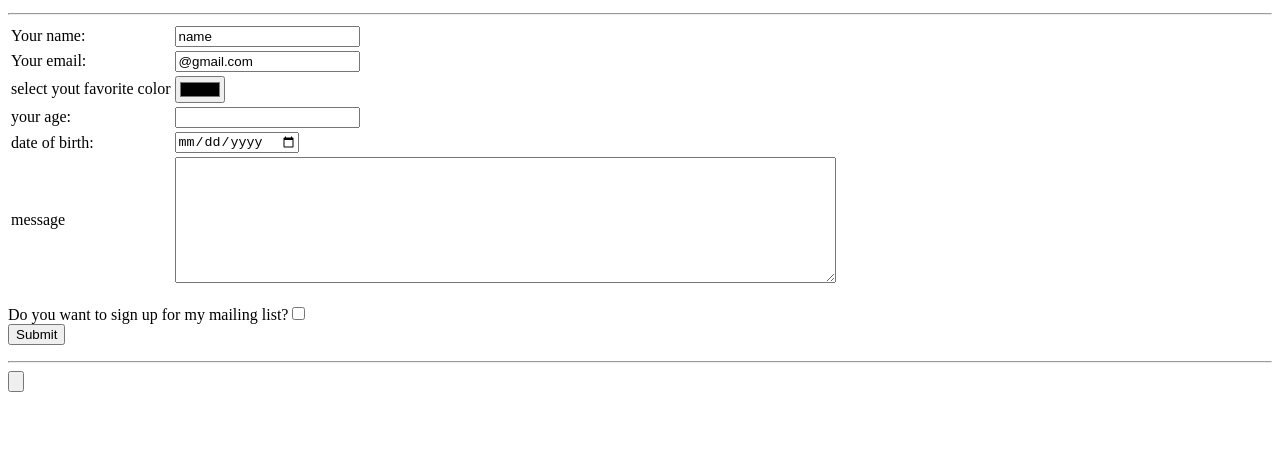
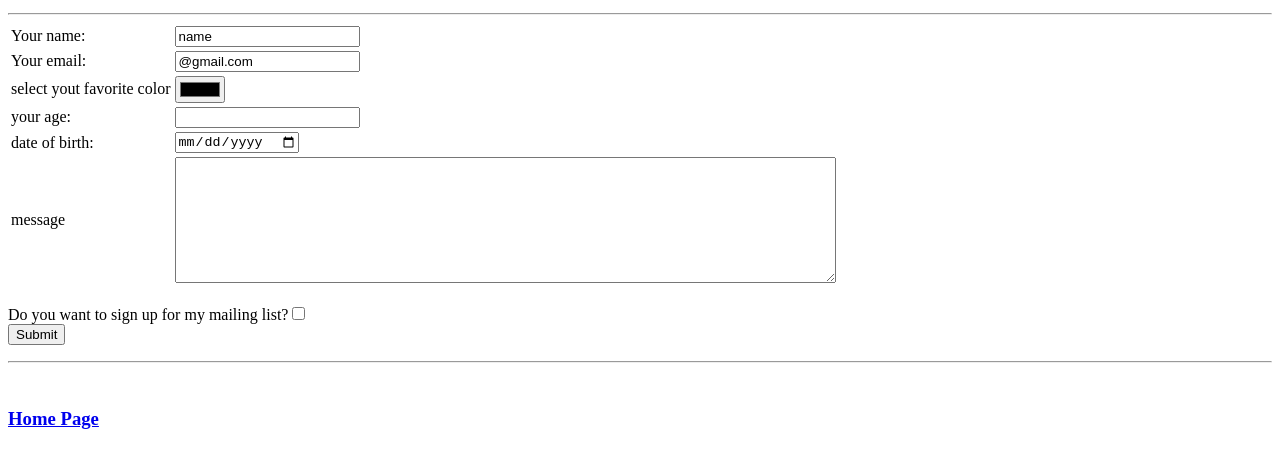
Before and after one commit to beingharsh/basic-HTML-Profile, a plain HTML site: page contact.html in a window 1280 px wide. Shown: the part 163-630 px from the top of the page. Drawn offline with Linux system fonts and the light colour scheme.

Commit message:
v1.03
home page link

```diff
--- a/contact.html
+++ b/contact.html
@@ -44,9 +44,7 @@ l<!DOCTYPE html>
     <input type="submit" name="" value="Submit">
   </form>
   <hr>
-  <form class="" action="https://beingharsh.github.io/basic-HTML-Profile/" method="post">
-    <input type="submit" name="" value="">
-
-  </form>
+  <br>
+  <h3><a href="https://beingharsh.github.io/basic-HTML-Profile/"><strong>Home Page</strong></a></h3>
   </body>
 </html>
```
